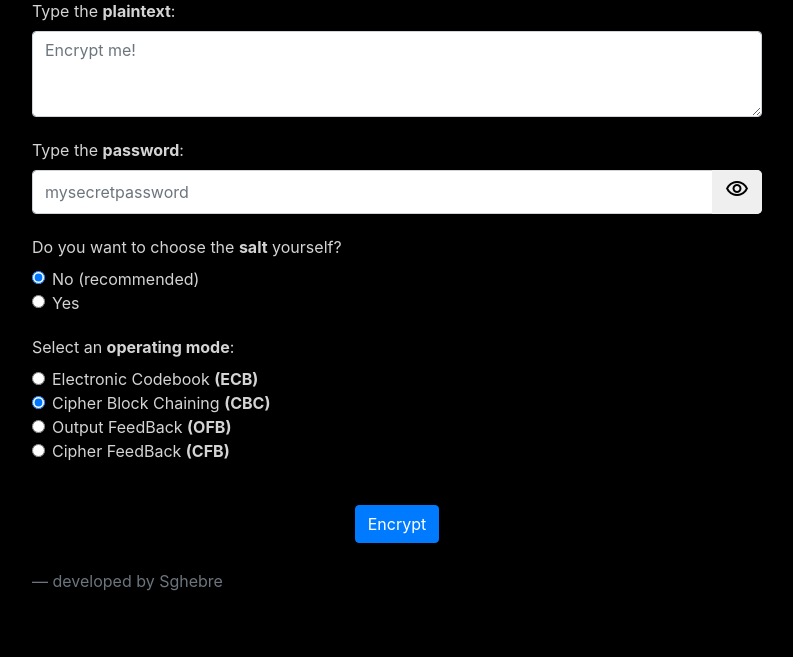
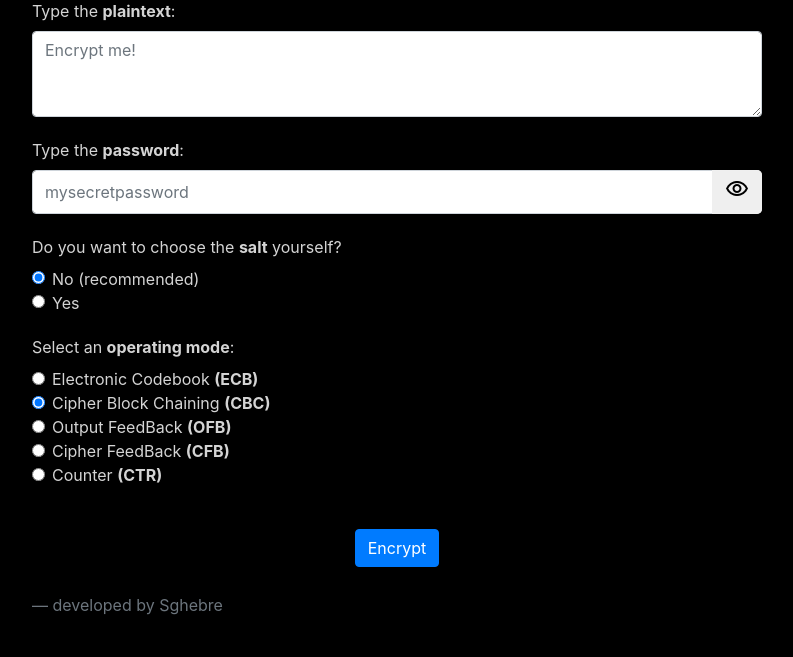
Before and after one commit to sghebrab/GOST_WebService, a Flask app: page / in a window 1280 px wide. Shown: the part 231-888 px from the top of the page, without its empty margins (243-1036 px from the left). Before the commit the page ends 822 px from the top, so only its background shows below. Run offline with Flask 2, Linux system fonts and the light colour scheme; some libraries are stand-ins or nearby versions.

Commit message:
- Added support for Counter Mode (CTR).

```diff
--- a/templates/index.html
+++ b/templates/index.html
@@ -107,6 +107,12 @@
                                     Cipher FeedBack <b>(CFB)</b>
                                 </label>
                             </div>
+                            <div class="form-check">
+                                <input class="form-check-input" type="radio" name="enc-op-mode" id="ctr-enc-op-mode" value="CTR">
+                                <label class="form-check-label" for="ctr-enc-op-mode">
+                                    Counter <b>(CTR)</b>
+                                </label>
+                            </div>
                         </div>
                         <div class="text-center">
                             <button type="submit" class="btn btn-primary lil-jump-top" id="btn-encrypt">
@@ -162,6 +168,12 @@
                                     Cipher FeedBack <b>(CFB)</b>
                                 </label>
                             </div>
+                            <div class="form-check tab">
+                                <input class="form-check-input" type="radio" name="dec-op-mode" id="ctr-dec-op-mode" value="CTR">
+                                <label class="form-check-label" for="ctr-dec-op-mode">
+                                    Counter <b>(CTR)</b>
+                                </label>
+                            </div>
                         </div>
                         <div class="form-group tab" id="div-iv-textarea">
                             <label class="form-control-label" for="iv-textarea">Type the <b>IV</b> (hex): </label>
```
